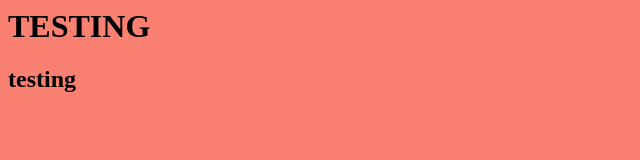
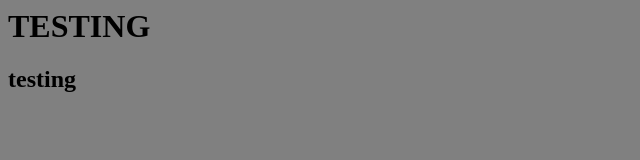
Before and after one commit to WVCS/website-karenlyuan, a plain HTML site: page index.html in a window 1280 px wide. Shown: the whole page, without its empty margins (0-640 px from the left). Drawn offline with Linux system fonts and the light colour scheme.

Commit message:
Update style.css

```diff
--- a/style.css
+++ b/style.css
@@ -1,5 +1,5 @@
 body {
 
-  background-color: salmon;
+  background-color: gray;
 
 }
```
